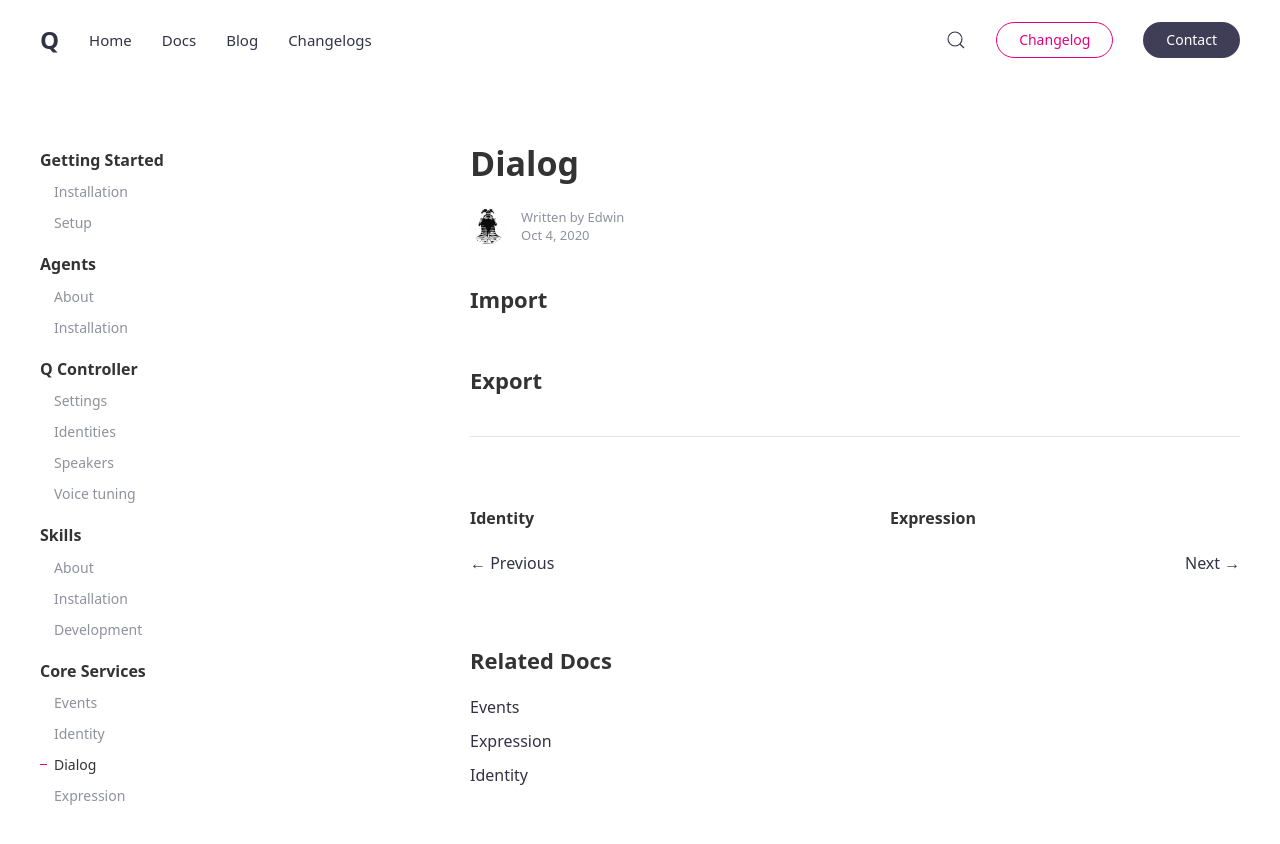
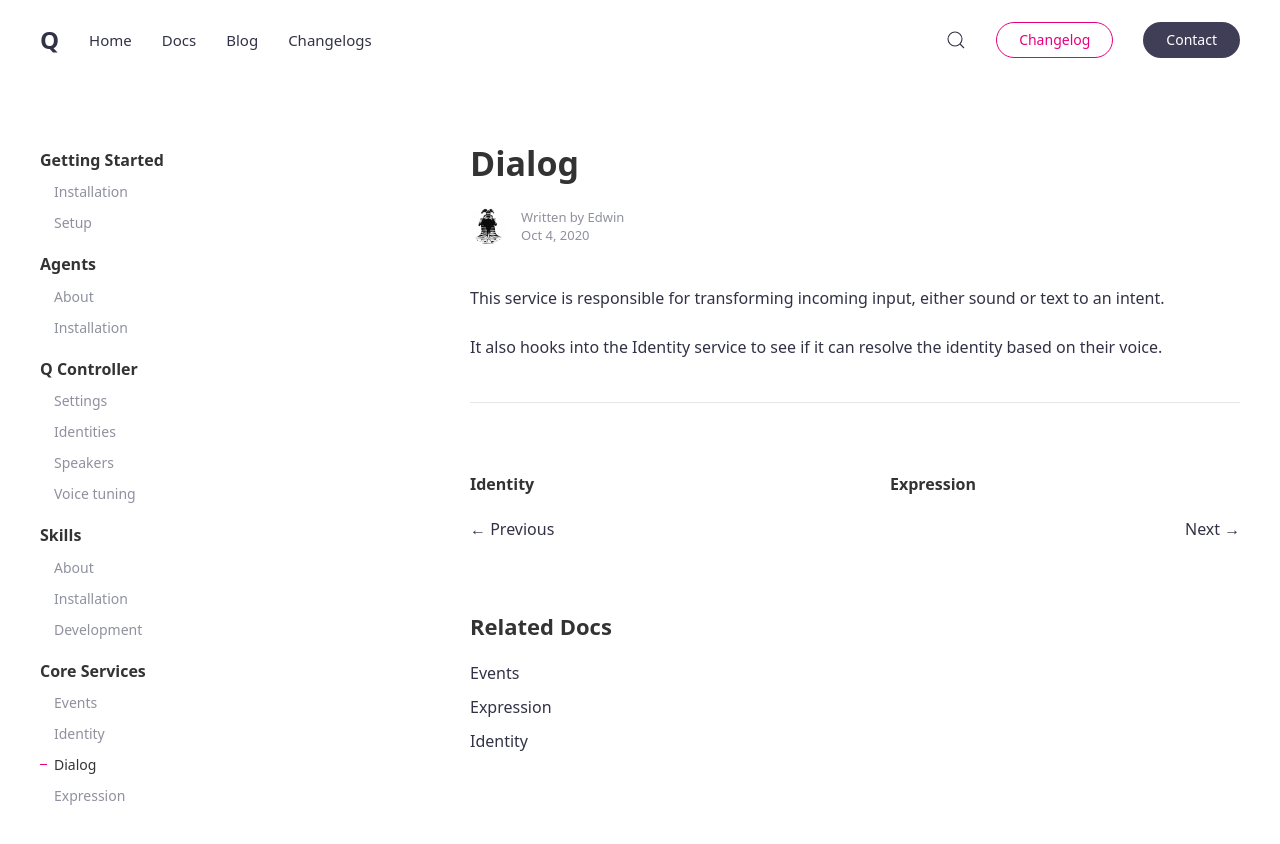
Before and after one commit to q-assistant/q-assistant.github.io, a Jekyll site: the page built from _docs/service-dialog.md, in a window 1280 px wide. Shown: the top 844 px of the page. Built offline with Jekyll 4.4.1, drawn with Linux system fonts in a browser that asks for light colours.

Commit message:
document dialog service

```diff
--- a/_docs/service-dialog.md
+++ b/_docs/service-dialog.md
@@ -5,6 +5,6 @@ tags: [core, service]
 author: edwin
 ---
 
-### Import
+This service is responsible for transforming incoming input, either sound or text to an intent.
 
-### Export
+It also hooks into the Identity service to see if it can resolve the identity based on their voice.
```
Also changed, not shown: _docs/agent-about.md (+4 -0 lines).
